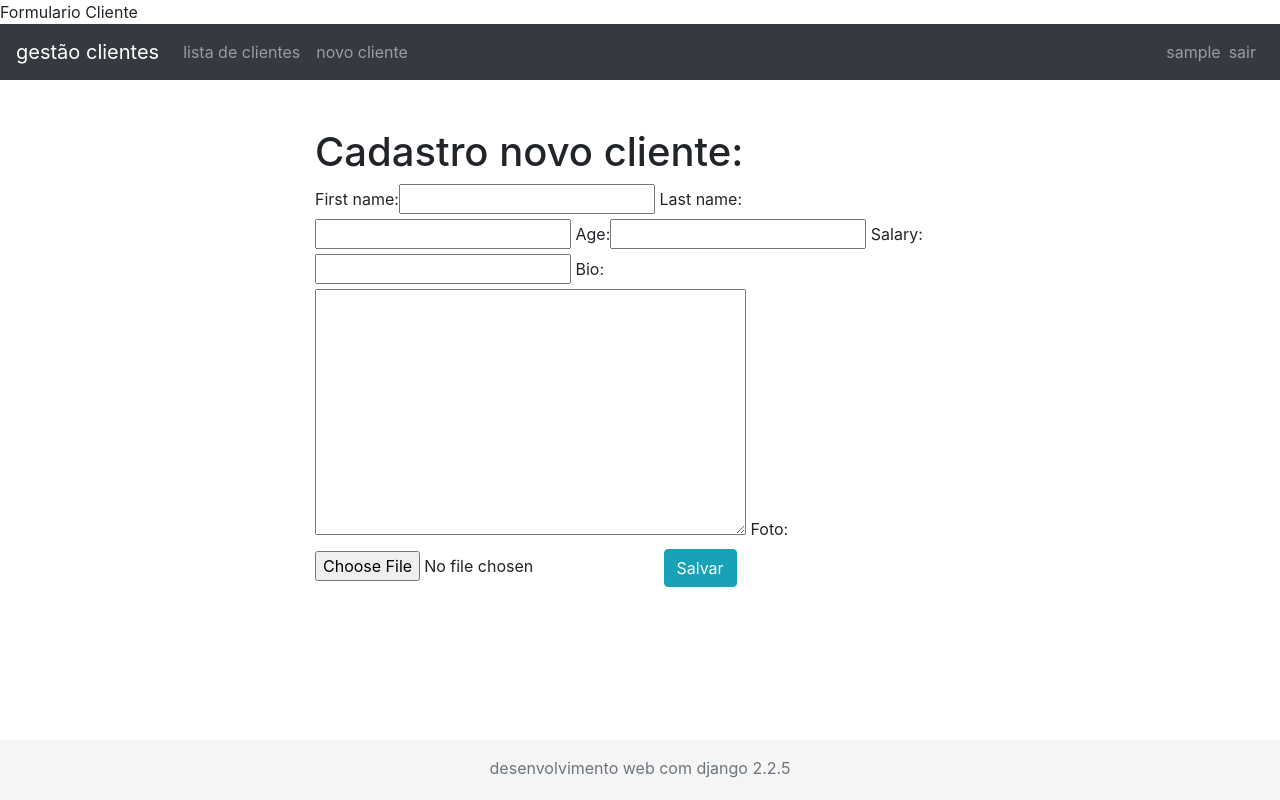
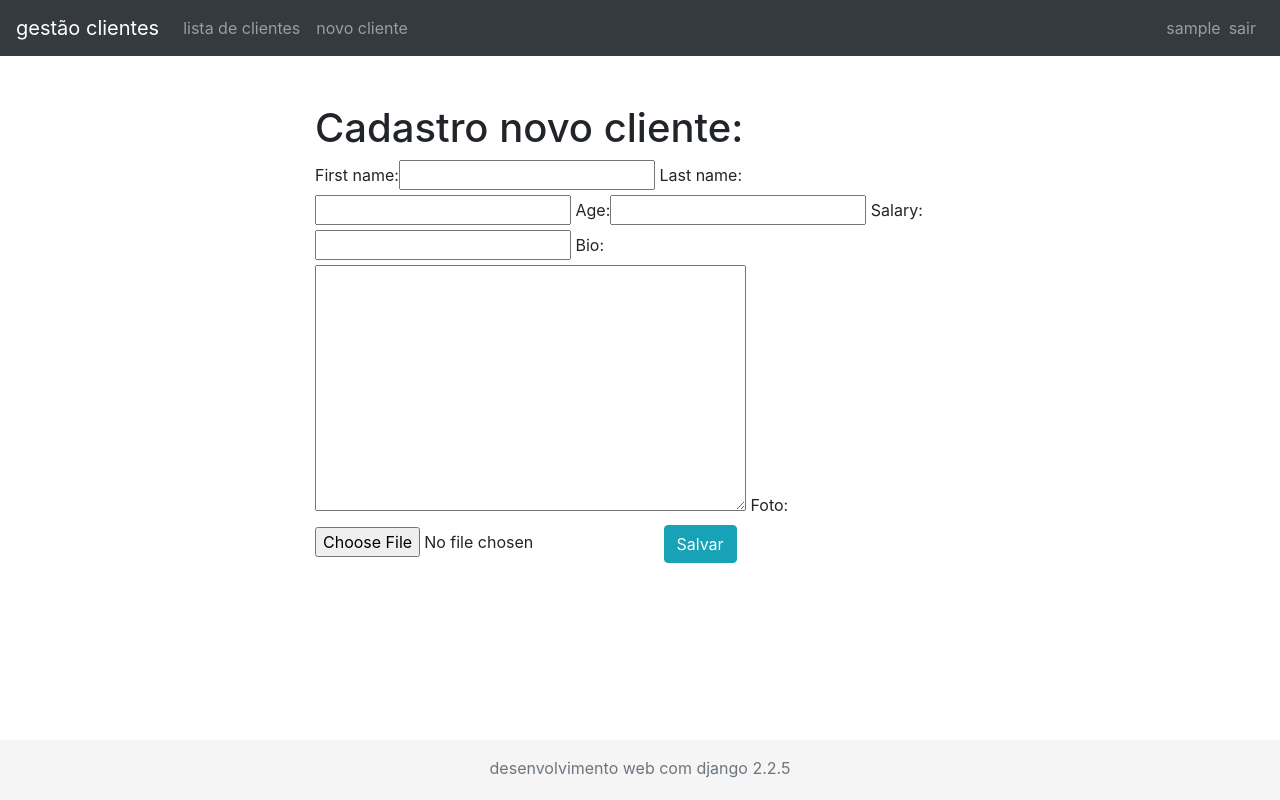
Before and after one commit to mhiloca/DjangoClientes, a Django app: page /cliente/new/ in a window 1280 px wide. Run offline with Django 3.2, Linux system fonts and the light colour scheme; the visitor is signed in with stand-in values (Sample User, id 1); some libraries are stand-ins or nearby versions.

Commit message:
deleted title from cliente_form.html

```diff
--- a/clientes/templates/cliente_form.html
+++ b/clientes/templates/cliente_form.html
@@ -1,6 +1,5 @@
 {% extends 'base.html' %}
 {% load bootstrap %}
-{% block title %}Formulario Cliente{% endblock %}
 {% block main %}
 
 {% load static %}
```
